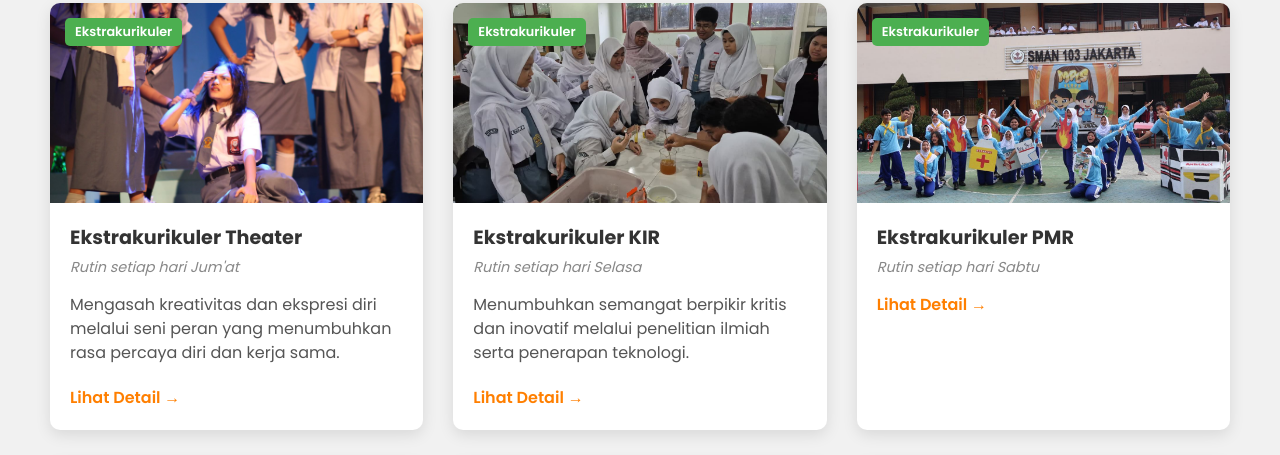
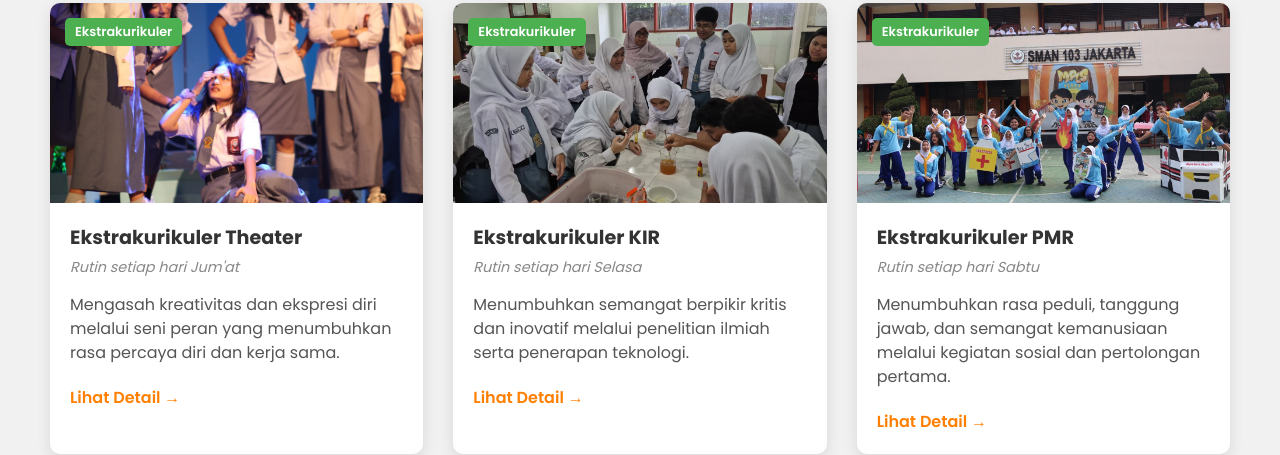
Before and after one commit to Finzahakim/WebKesiswaan, a plain HTML site: page index.html in a window 1280 px wide. Shown: the part 6376-6831 px from the top of the page. Drawn offline with nearby package versions, Linux system fonts and the light colour scheme.

Commit message:
Fix missing closing angle bracket in activity description

```diff
--- a/index.html
+++ b/index.html
@@ -469,7 +469,7 @@
                 <div class="activity-content">
                     <h4 class="activity-title">Ekstrakurikuler PMR</h4>
                     <p class="activity-date">Rutin setiap hari Sabtu</p>
-                    <p class="activity-description"Menumbuhkan rasa peduli, tanggung jawab, dan semangat kemanusiaan melalui kegiatan sosial dan pertolongan pertama.</p>
+                    <p class="activity-description">Menumbuhkan rasa peduli, tanggung jawab, dan semangat kemanusiaan melalui kegiatan sosial dan pertolongan pertama.</p>
                     <a href="https://www.instagram.com/reoztrim_103/" class="read-more-btn">Lihat Detail &rarr;</a>
                 </div>
             </div>
```
